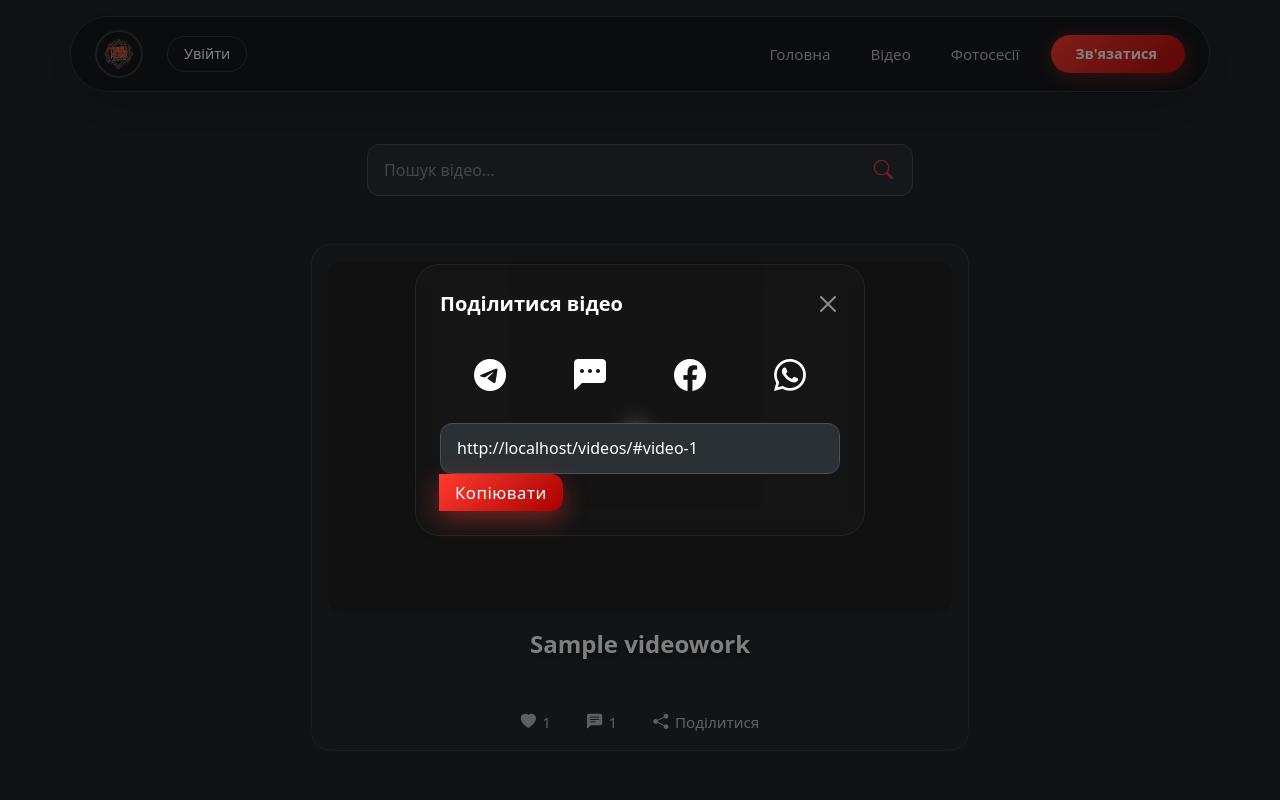
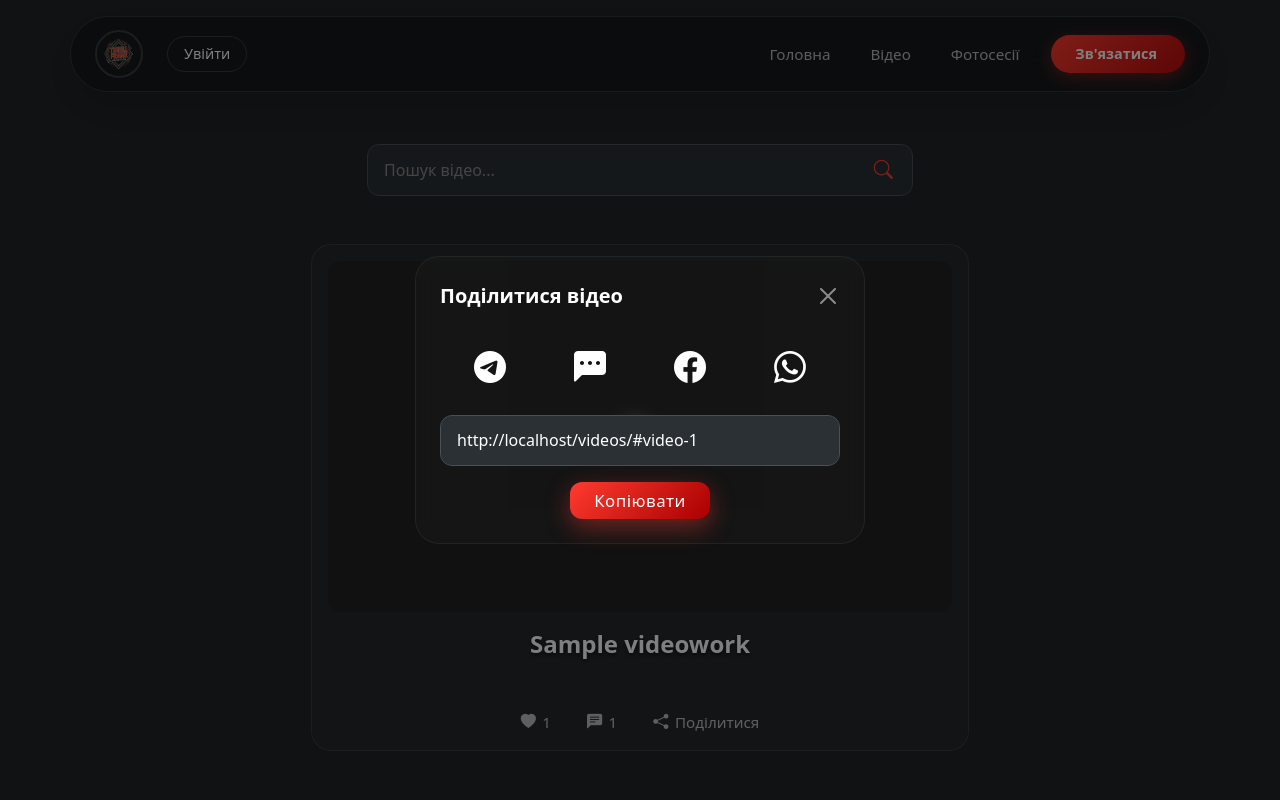
Before and after one commit to Mriinyk/thrill-frame-portfolio, a Django app: page /videos/ in a window 1280 px wide, after a click on "Поділитися". Run offline with Django 5.2, Linux system fonts and the light colour scheme; tables that the repository leaves empty hold one stand-in row (values such as "Sample post"); data that the repository does not hold is empty.

Commit message:
Fixed the style of the Copy button in the video sharing form.

```diff
--- a/thrill_frame_web_portfolio_servis/thrill_frame_app/static/thrill_frame_app/css/style.css
+++ b/thrill_frame_web_portfolio_servis/thrill_frame_app/static/thrill_frame_app/css/style.css
@@ -745,8 +745,8 @@ textarea:focus {
 
 /* Стиль для плейсхолдера в інпуті пошуку */
 .search-input::placeholder {
-    color: #a0a0a0 !important; /* Світло-сірий колір */
-    opacity: 0.8;             /* Чіткість */
+    color: #a0a0a0 !important;
+    opacity: 0.8;
 }
 
 .search-btn {
--- a/thrill_frame_web_portfolio_servis/thrill_frame_app/templates/thrill_frame_app/base.html
+++ b/thrill_frame_web_portfolio_servis/thrill_frame_app/templates/thrill_frame_app/base.html
@@ -1,4 +1,3 @@
-<!-- Оновлений base.html -->
 <!DOCTYPE html>
 <html lang="uk">
 <head>
--- a/thrill_frame_web_portfolio_servis/thrill_frame_app/templates/thrill_frame_app/videos.html
+++ b/thrill_frame_web_portfolio_servis/thrill_frame_app/templates/thrill_frame_app/videos.html
@@ -161,9 +161,9 @@
                                     </a>
                                 </div>
 
-                                <div class="input-group mt-2">
-                                    <input type="text" class="form-control custom-auth-input" id="shareLink-{{ video.id }}" value="{{ request.build_absolute_uri }}#video-{{ video.id }}" readonly>
-                                    <button type="button" class="btn btn-auth-submit px-3" onclick="copyShareLink({{ video.id }})">Копіювати</button>
+                                <div class="mt-2 text-center">
+                                    <input type="text" class="form-control custom-auth-input mb-3" id="shareLink-{{ video.id }}" value="{{ request.build_absolute_uri }}#video-{{ video.id }}" readonly>
+                                    <button type="button" class="btn btn-auth-submit px-4" onclick="copyShareLink({{ video.id }})">Копіювати</button>
                                 </div>
                             </div>
                         </div>
```
